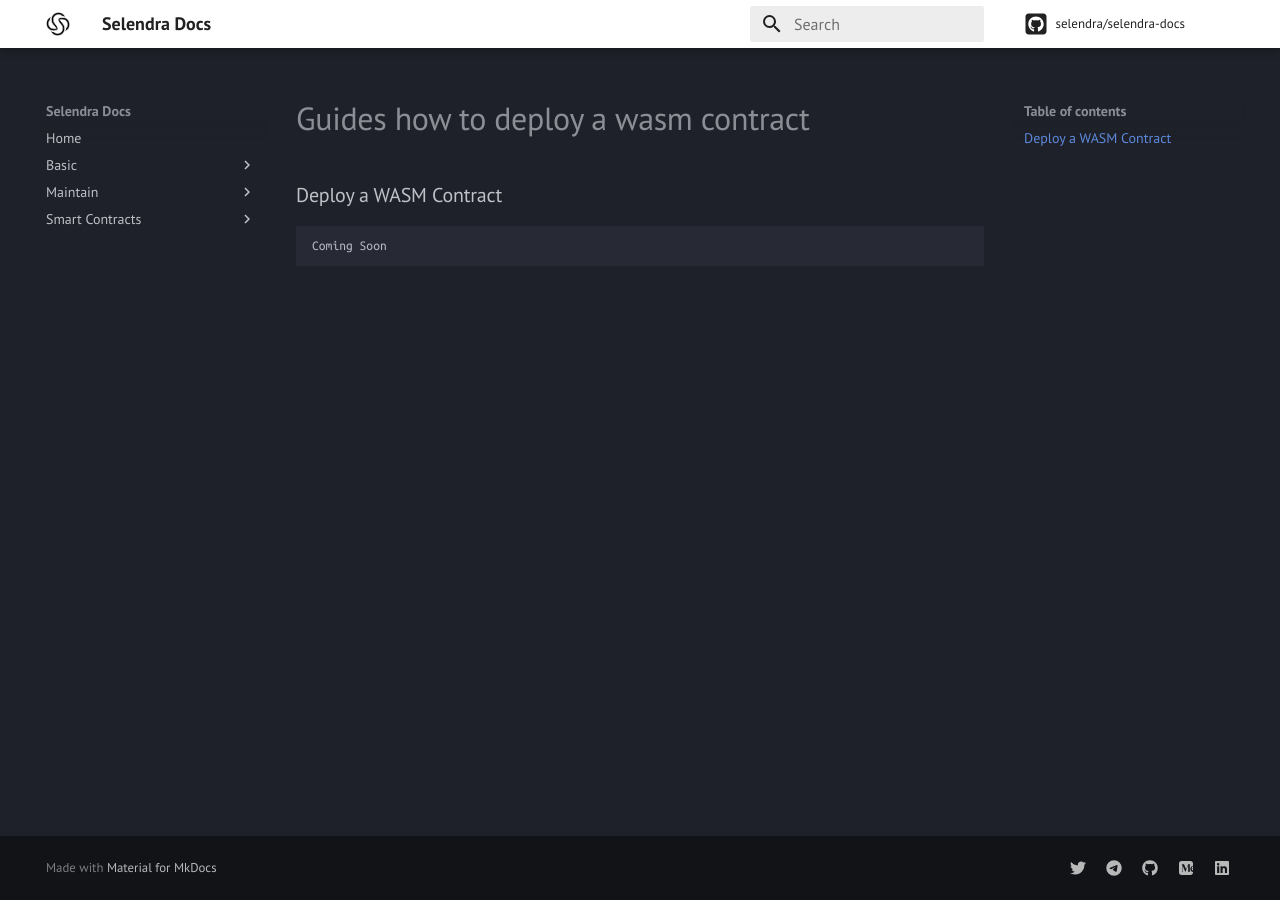
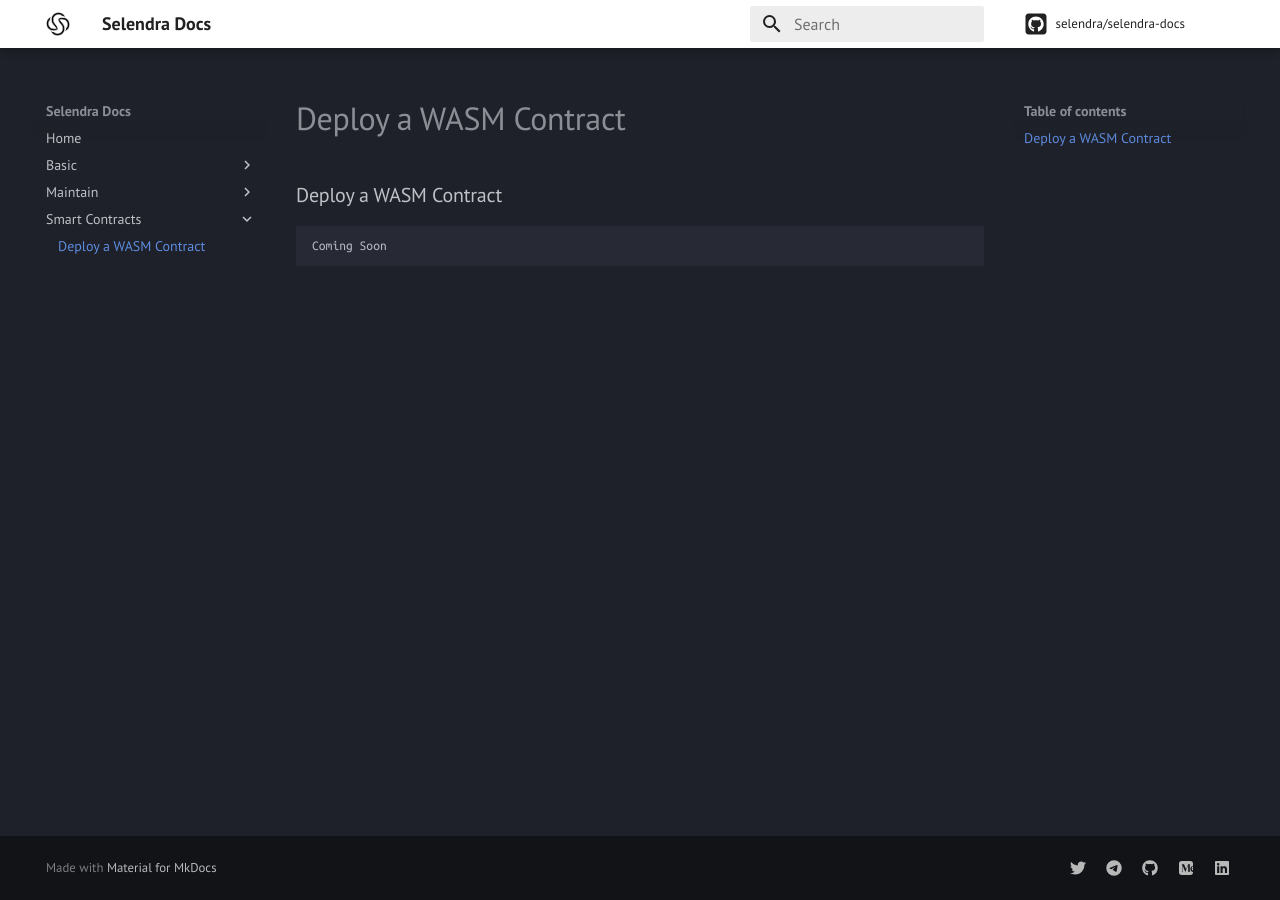
Before and after one commit to SCSW/selendra-docs, an MkDocs documentation site: the page built from docs/SmartContracts/guides-how-to-deploy-a-wasm-contract.md, in a window 1280 px wide. Built offline with MkDocs 1.6.1 and Material for MkDocs 9.7.7, drawn with Linux system fonts in a browser that asks for light colours; comment, search, counter and statistics services are not loaded; some of the changed lines change nothing that is shown.

Commit message:
Deploy a WASM Contract

```diff
--- a/mkdocs.yml
+++ b/mkdocs.yml
@@ -14,7 +14,7 @@
    - Set Up a validator: Maintain/guides-how-to-validate-selendra.md
    - Nominator Guide: Maintain/guides-how-to-nominate-selendra.md
  - Smart Contracts:
-   - Deploy a WASM Contract: Maintain/guides-how-to-deploy-a-wasm-contract.md
+   - Deploy a WASM Contract: SmartContracts/guides-how-to-deploy-a-wasm-contract.md
 
 # Configuration for the Material theme
 theme:
```
Also changed, not shown: docs/SmartContracts/guides-how-to-deploy-a-wasm-contract.md (renamed from docs/Smart Contracts/guides-how-to-deploy-a-wasm-contract.md).
